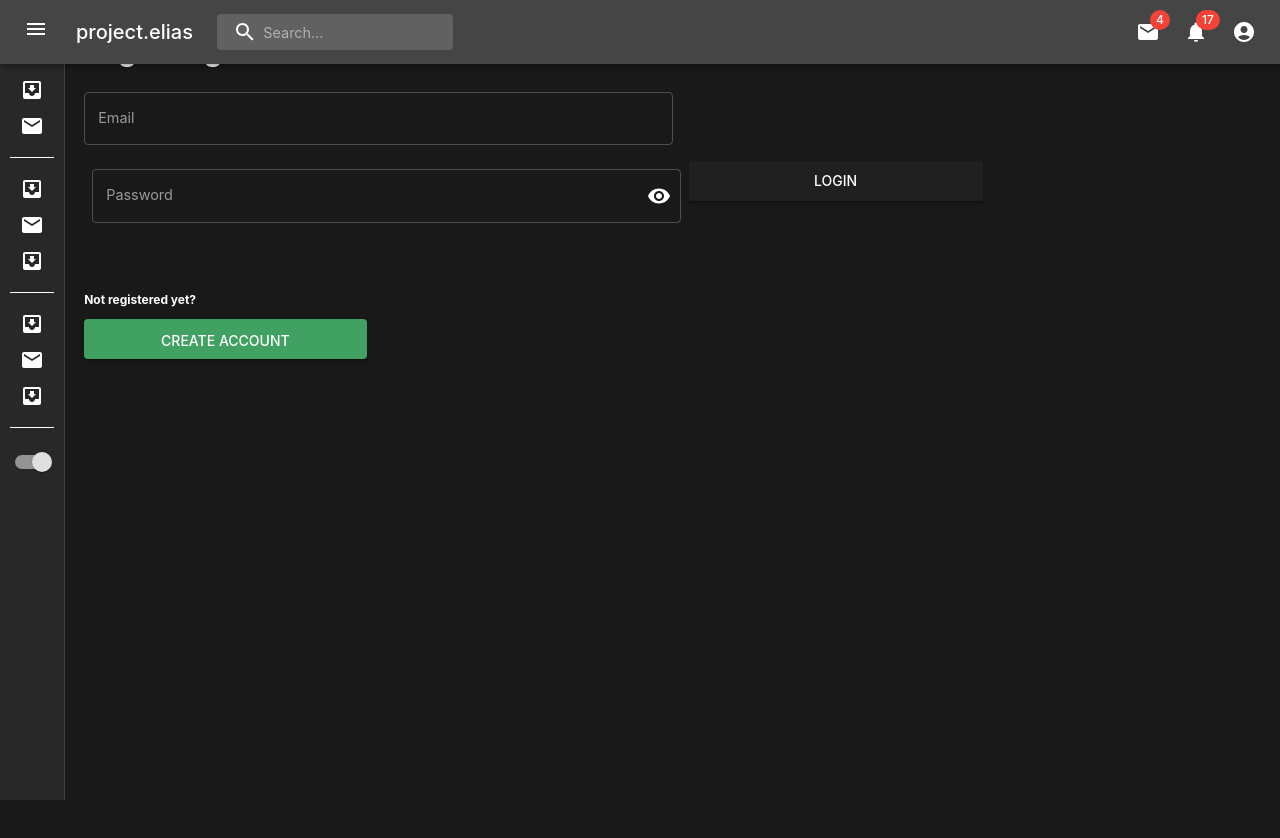
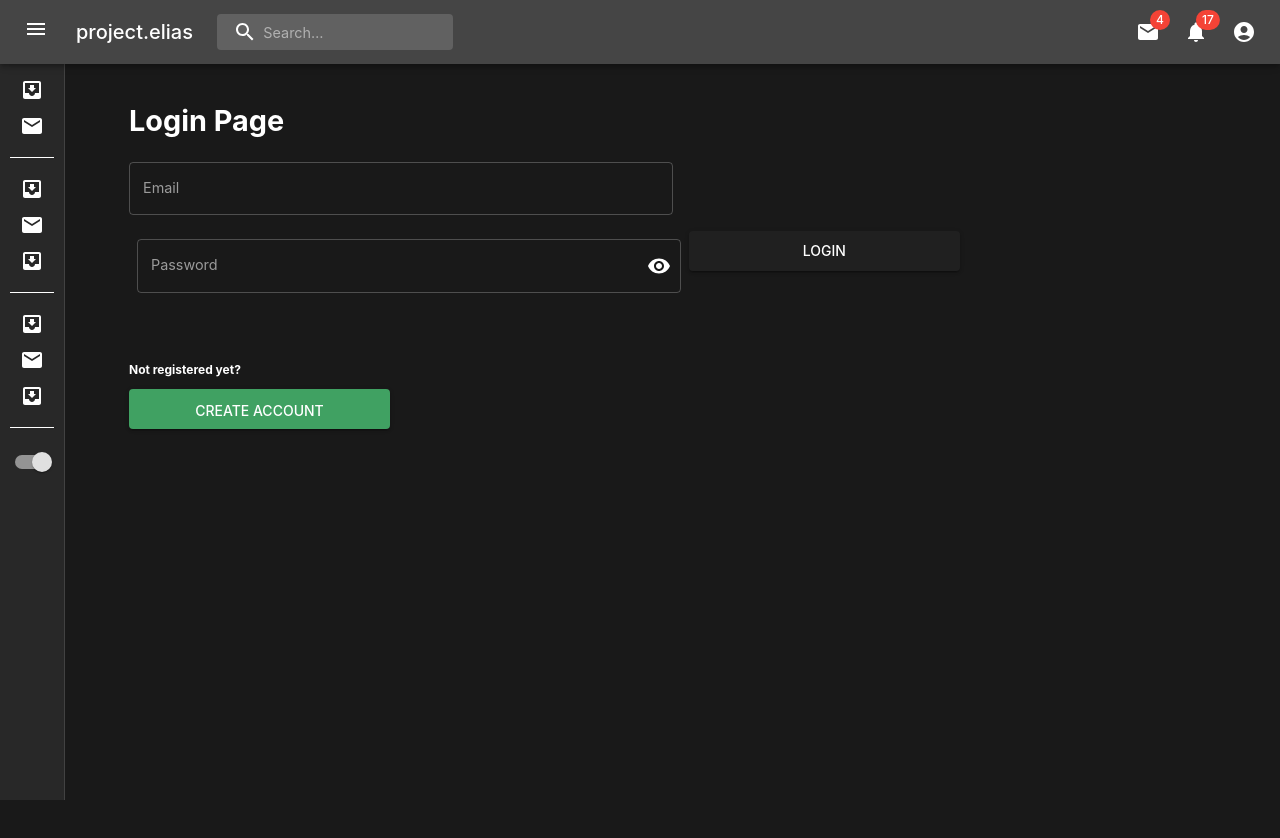
Before and after one commit to edwardroy72/project-elias, a React (Vite) app: page /login in a window 1280 px wide. Shown: the top 838 px of the page. Before the commit the page ends 800 px from the top, so only its background shows below. Built offline with nearby package versions, Linux system fonts and the light colour scheme.

Commit message:
changed margin of page template to accomodate for header bar

```diff
--- a/src/components/objects/ui/PageTemplate.tsx
+++ b/src/components/objects/ui/PageTemplate.tsx
@@ -14,7 +14,8 @@ const PageTemplate = ({ children }: PageTemplateProps) => {
         height: "100vh",
         overflow: "auto",
         py: "10px",
-        px: "1.5%",
+        px: "5%",
+        mt: "70px",
       }}
     >
       {children}
--- a/src/components/pages/LoginPage.tsx
+++ b/src/components/pages/LoginPage.tsx
@@ -5,6 +5,7 @@ import { useNavigate } from "react-router-dom";
 import ErrorMessage from "../objects/ui/ErrorMessage";
 import PasswordInput from "../objects/ui/PasswordInput";
 import LoginButton from "../objects/ui/LoginButton";
+import PageTemplate from "../objects/ui/PageTemplate";
 
 interface LoginProps {
   token: string;
@@ -59,16 +60,7 @@ const LoginPage = (props: LoginProps) => {
   const inputStyle = { width: "50%", mb: "16px" };
 
   return (
-    <Box
-      component="main"
-      sx={{
-        flexGrow: 1,
-        height: "100vh",
-        overflow: "auto",
-        py: "10px",
-        px: "1.5%",
-      }}
-    >
+    <PageTemplate>
       {error.errorFound && <ErrorMessage error={error} setError={setError} />}
       <h1>Login Page</h1>
       <TextField
@@ -100,7 +92,7 @@ const LoginPage = (props: LoginProps) => {
       >
         Create Account
       </Button>
-    </Box>
+    </PageTemplate>
   );
 };
 
```
